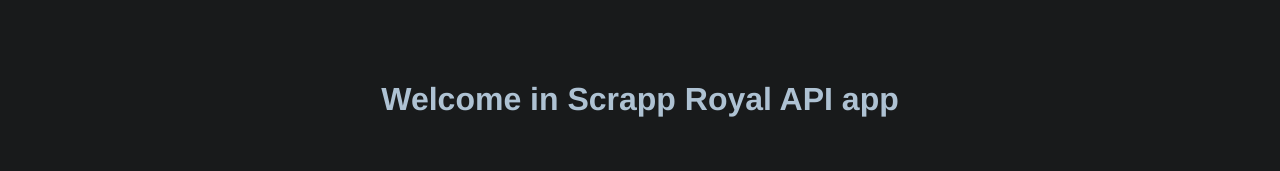
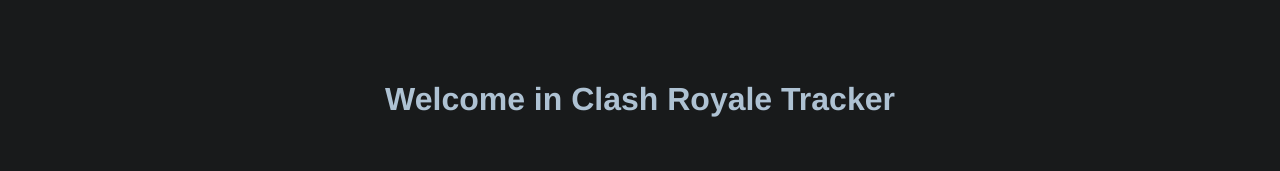
Before and after one commit to TheodoreLefrancois/clash_royale_tracker, a Vue app: page / in a window 1280 px wide. Shown: the top 171 px of the page. Built offline with nearby package versions, Linux system fonts and the light colour scheme; no server answers.

Commit message:
rename content because it is not scrapping anymore

```diff
--- a/index.html
+++ b/index.html
@@ -6,15 +6,18 @@
       rel="icon"
       href="https://royaleapi.com/static/img/favicon2/apple-icon-60x60.png?t=d6c57df4c"
     />
-    <title>Scrapp RoyalAPI</title>
+    <title>Clash Royale Tracker</title>
     <meta name="viewport" content="width=device-width, initial-scale=1.0" />
     <meta name="robots" content="index, follow" />
     <meta
       name="description"
       content="Fan site that offers you to get player data displayed in a single page."
     />
-    <meta property="og:title" content="Scrapp RoyaleAPI" />
-    <meta property="og:url" content="https://clash-royale-scrap.netlify.app/" />
+    <meta property="og:title" content="Clash Royale Tracker" />
+    <meta
+      property="og:url"
+      content="https://clash-royale-tracker.netlify.app/"
+    />
     <meta
       property="og:image:url"
       content="https://cdn.royaleapi.com/static/img/carousel/crvl-carousel.jpg?t=d5317d8ec"
--- a/src/vues/Home.vue
+++ b/src/vues/Home.vue
@@ -4,7 +4,7 @@
 </script>
 
 <template>
-  <HelloWorldVue msg="Welcome in Scrapp Royal API app" />
+  <HelloWorldVue msg="Welcome in Clash Royale Tracker" />
   <GetPlayerDataVue />
 </template>
 
```
Also changed, not shown: package.json (+4 -4 lines).
